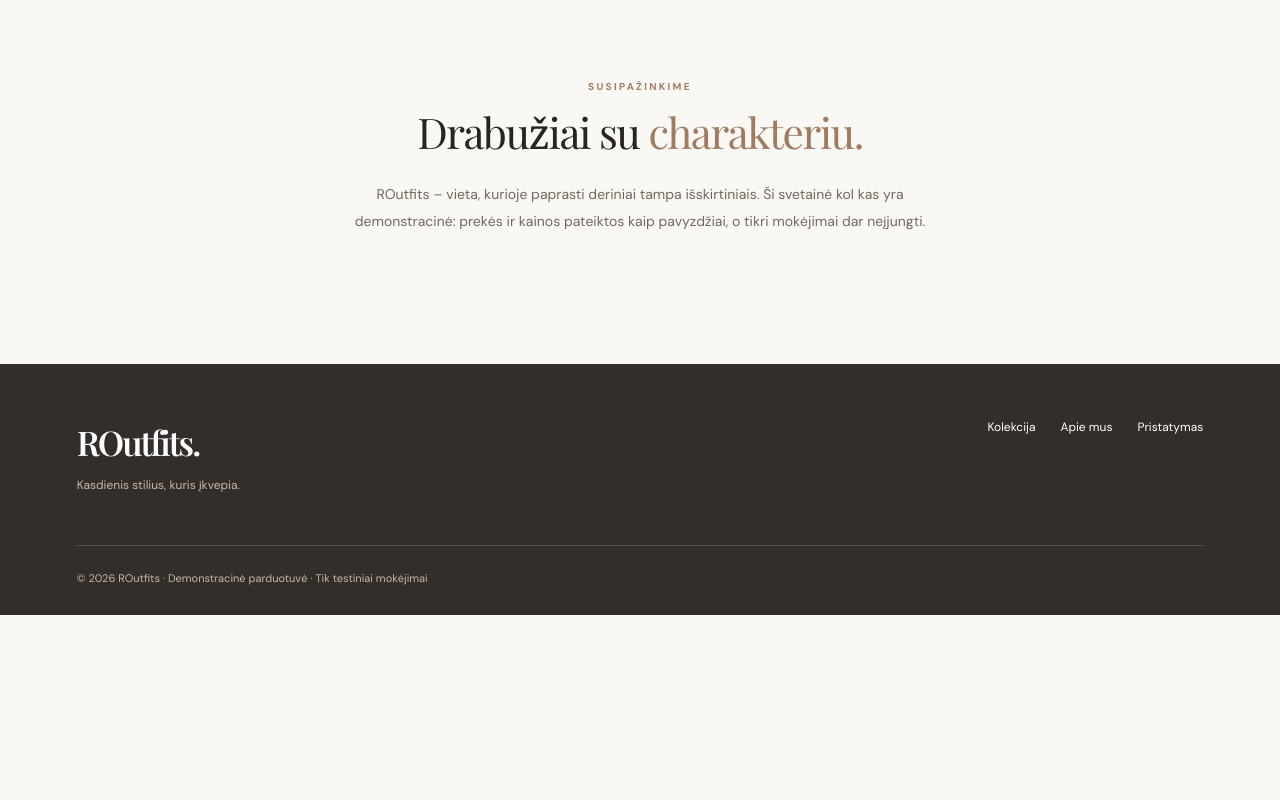
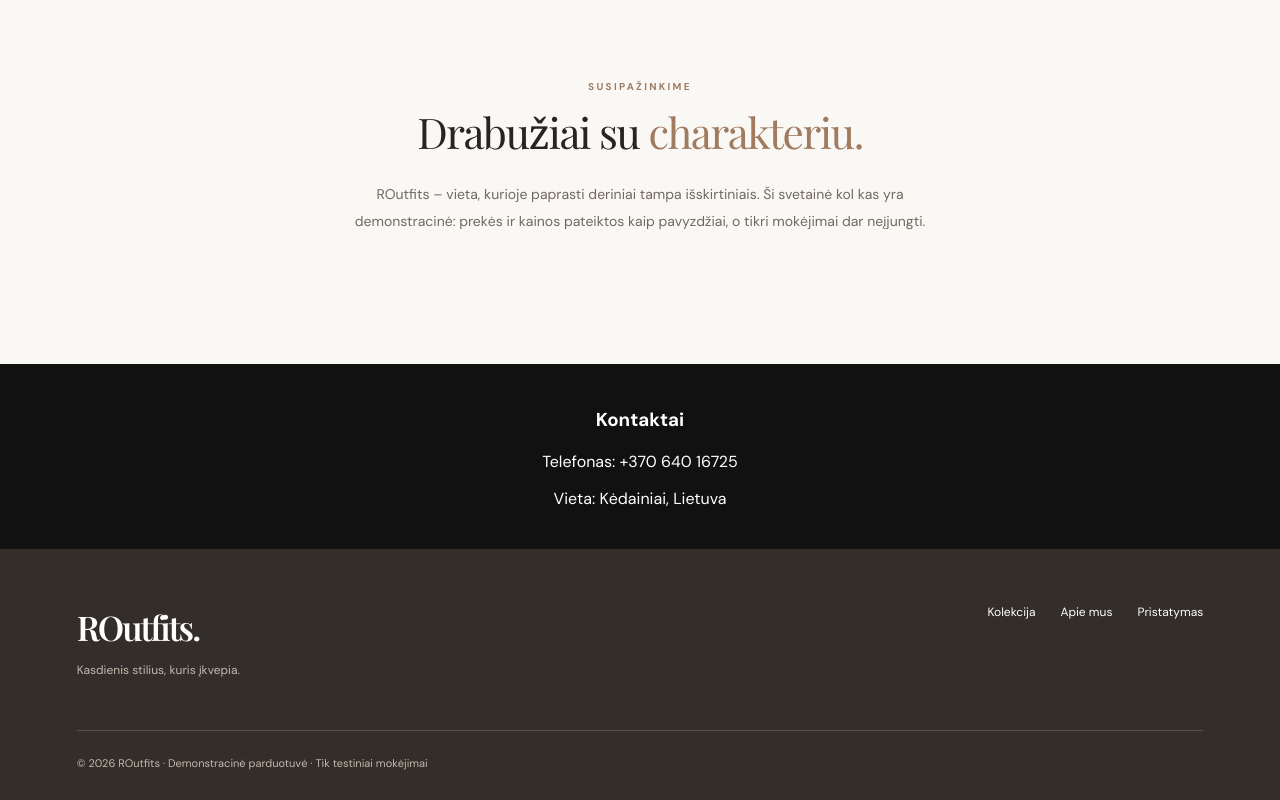
Before and after one commit to ROutfits-hub/routfits-website, a website: page routfits-cloudflare/public/index.html in a window 1280 px wide. Shown: the part 2795-3595 px from the top of the page. Before the commit the page ends 3410 px from the top, so only its background shows below. Drawn offline with nearby package versions, Linux system fonts and the light colour scheme; a web font is replaced by a local one.

Commit message:
Update index.html

```diff
--- a/routfits-cloudflare/public/index.html
+++ b/routfits-cloudflare/public/index.html
@@ -10,5 +10,11 @@
 <section class="products" id="products" aria-label="Produktų katalogas"></section>
 <section class="editorial"><div class="editorial-art"><div class="editorial-shape"></div><span>ROUTFITS / 2026</span></div><div class="editorial-copy"><p class="eyebrow">TAVO STILIUS. TAVO TAISYKLĖS.</p><h2>Mažiau triukšmo.<br><em>Daugiau tavęs.</em></h2><p>Geriausi deriniai gimsta iš paprastumo. Atrask drabužius, kurie lengvai tampa tavo kasdienybės dalimi.</p><a href="#kolekcija" class="text-link">Peržiūrėti kolekciją <span>↗</span></a></div></section>
 <section class="about" id="istorija"><p class="eyebrow">SUSIPAŽINKIME</p><h2>Drabužiai su <em>charakteriu.</em></h2><p>ROutfits – vieta, kurioje paprasti deriniai tampa išskirtiniais. Ši svetainė kol kas yra demonstracinė: prekės ir kainos pateiktos kaip pavyzdžiai, o tikri mokėjimai dar neįjungti.</p></section>
+
+<div style="background:#111;color:white;text-align:center;padding:24px">
+  <h3>Kontaktai</h3>
+  <p>Telefonas: <a href="tel:+37064016725" style="color:white">+370 640 16725</a></p>
+  <p>Vieta: Kėdainiai, Lietuva</p>
+</div>
 </main><footer><div><a href="/" class="footer-logo">ROutfits.</a><p>Kasdienis stilius, kuris įkvepia.</p></div><div class="footer-links"><a href="#kolekcija">Kolekcija</a><a href="#istorija">Apie mus</a><a href="#informacija">Pristatymas</a></div><span class="footer-note">© 2026 ROutfits · Demonstracinė parduotuvė · Tik testiniai mokėjimai</span></footer>
 <div class="shade" id="shade" hidden></div><aside class="drawer" id="drawer" aria-label="Pirkinių krepšelis" aria-hidden="true"><div class="drawer-head"><div><p class="eyebrow">TAVO PASIRINKIMAI</p><h2>Tavo krepšelis</h2></div><button id="closeCart" aria-label="Uždaryti">✕</button></div><div id="cartItems" class="cart-items"></div><div class="cart-bottom"><div class="subtotal"><span>Prekių suma</span><strong id="subtotal">0,00 €</strong></div><p class="small">Pristatymas: 0 € tik demonstracijoje. Tikri pristatymo tarifai bus nustatyti vėliau.</p><button id="checkout" class="primary checkout">Pereiti prie apmokėjimo →</button><p class="small" id="checkoutError" role="alert"></p><p class="checkout-note">Saugus Stripe testinis atsiskaitymas · Realūs mokėjimai išjungti</p></div></aside><script src="/app.js" defer></script></body></html>
```
